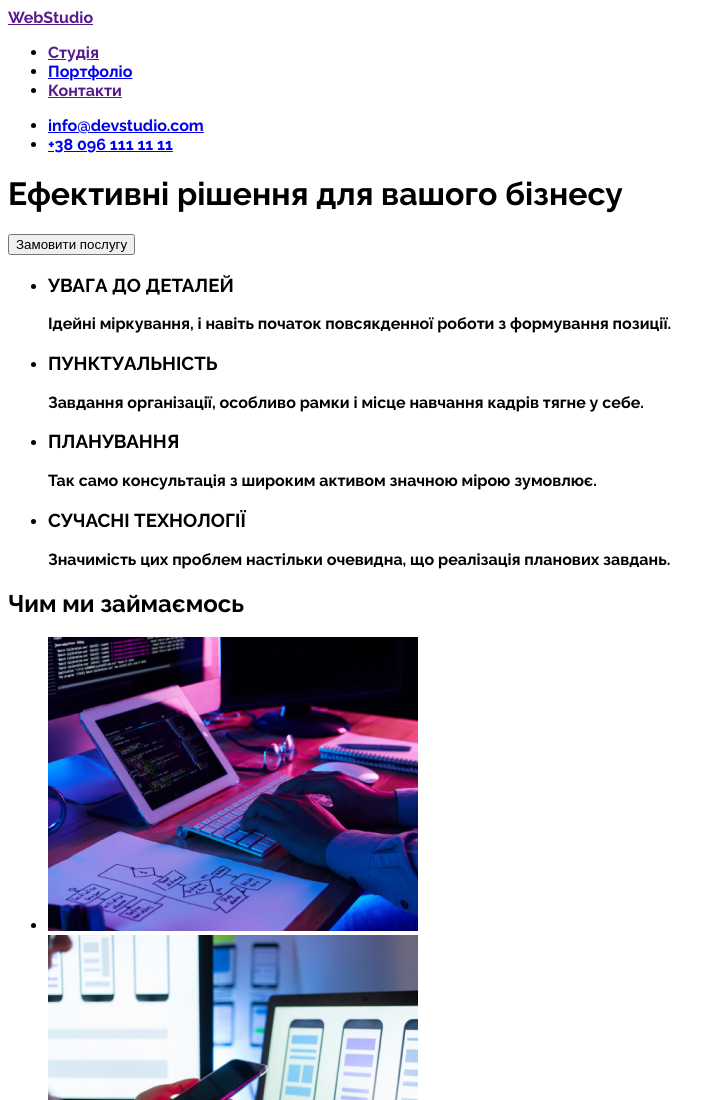
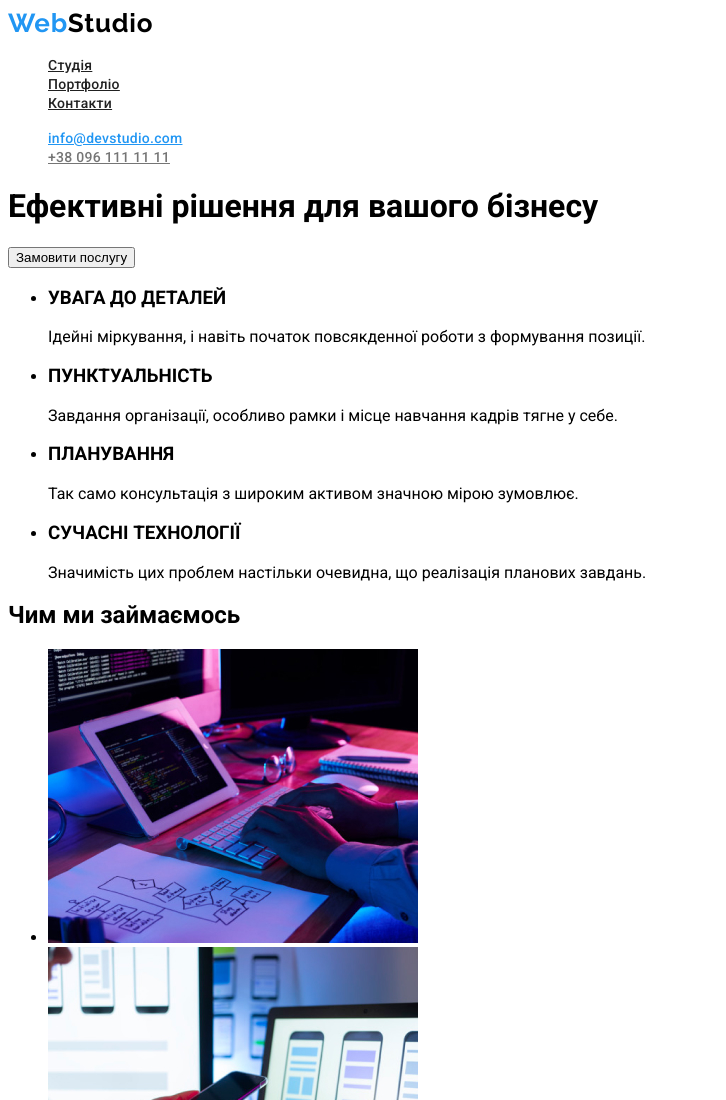
Before and after one commit to KoSerhii/goit-markup-hw-02, a plain HTML site: page index.html in a window 1280 px wide. Shown: the top 1100 px of the page, without its empty margins (0-726 px from the left). Drawn offline with Linux system fonts and the light colour scheme.

Commit message:
header_classes_add

```diff
--- a/css/slyles.css
+++ b/css/slyles.css
@@ -1,5 +1,5 @@
 body {
-  font-family: raleway;
+  font-family: Roboto;
 }
 
 .hero-link {
@@ -14,3 +14,51 @@ body {
 
   color: #212121;
 }
+
+.header-logo {
+  font-family: 'Raleway';
+    font-weight: 700;
+    font-size: 26px;
+    line-height: 1.19;
+    text-decoration: none;
+    /* identical to box height */
+
+    letter-spacing: 0.03em;
+
+    color: #2196F3;
+}
+
+.header-logo span {
+  color: #000;
+}
+
+.list {
+  list-style: none;
+}
+
+.header-link {
+  font-weight: 500;
+  font-size: 14px;
+  line-height: 1.14;
+  letter-spacing: 0.02em;
+
+  color: #212121;
+}
+
+.header-mail {
+    font-weight: 500;
+    font-size: 14px;
+    line-height: 1.14;
+    letter-spacing: 0.02em;
+
+    color: #2196F3;
+}
+
+.header-tell {
+  font-weight: 500;
+  font-size: 14px;
+  line-height: 1.14;
+  letter-spacing: 0.02em;
+
+  color: #757575;
+}
--- a/index.html
+++ b/index.html
@@ -22,27 +22,27 @@
     <meta name="theme-color" content="#ffffff" />
 </head>
 
-<body>
-    <header>
-        <nav>
-            <a lang="en" href="">WebStudio</a>
-            <ul>
-                <li><a href="">Студія</a></li>
-                <li><a href="./pages/portfolio.html">Портфоліо</a></li>
-                <li><a href="">Контакти</a></li>
+<body class="site-body">
+    <header class="header">
+        <nav class="header-navigation">
+            <a class="header-logo" lang="en" href="">Web<span class="">Studio</span></a>
+            <ul class="header-list list">
+                <li class="header-item"><a class="header-link" href="">Студія</a></li>
+                <li class="header-item"><a class="header-link" href="./pages/portfolio.html">Портфоліо</a></li>
+                <li class="header-item"><a class="header-link" href="">Контакти</a></li>
             </ul>
         </nav>
-        <ul>
+        <ul class="header-list list">
             <!-- посилання на адресу електронної пошти -->
-            <li><a href="mailto:info@devstudio.com">info@devstudio.com</a></li>
-            <li><a href="tel:+380961111111">+38 096 111 11 11</a></li>
+            <li><a class="header-mail" href="mailto:info@devstudio.com">info@devstudio.com</a></li>
+            <li><a class="header-tell" href="tel:+380961111111">+38 096 111 11 11</a></li>
         </ul>
     </header>
 
     <main>
         <!--section hero -->
         <h1>Ефективні рішення для вашого бізнесу</h1>
-        <button type="button">Замовити послугу</button>
+        <button class="main-btn" type="button">Замовити послугу</button>
 
         <!--section about -->
         <section>
```
